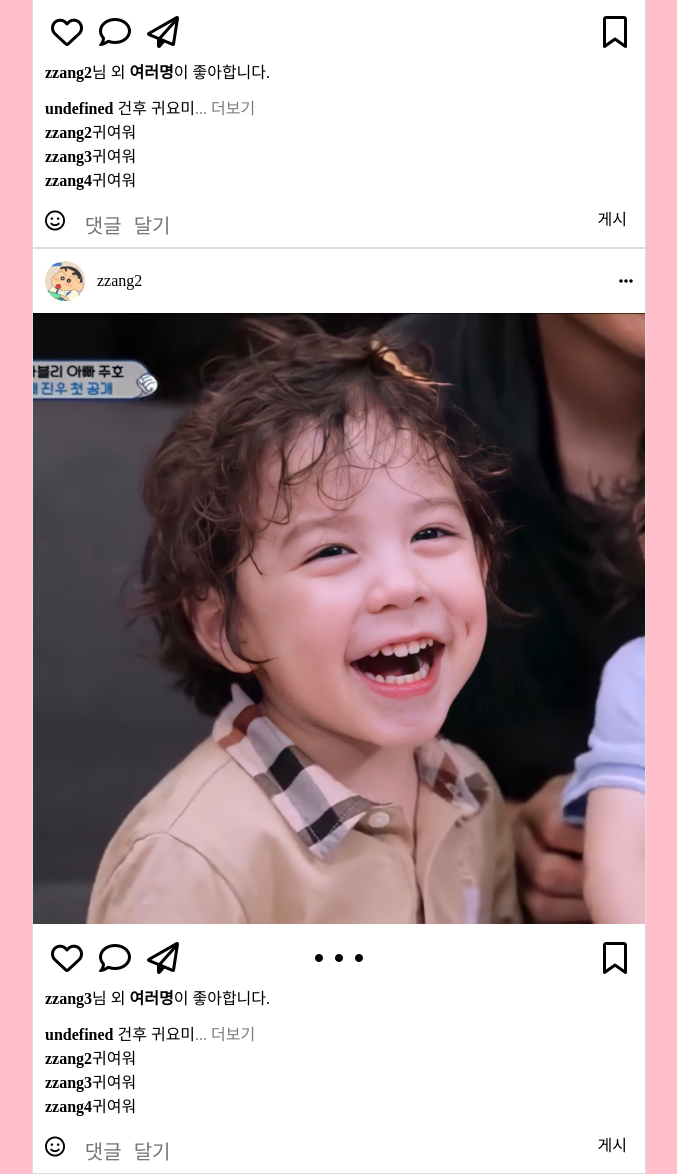
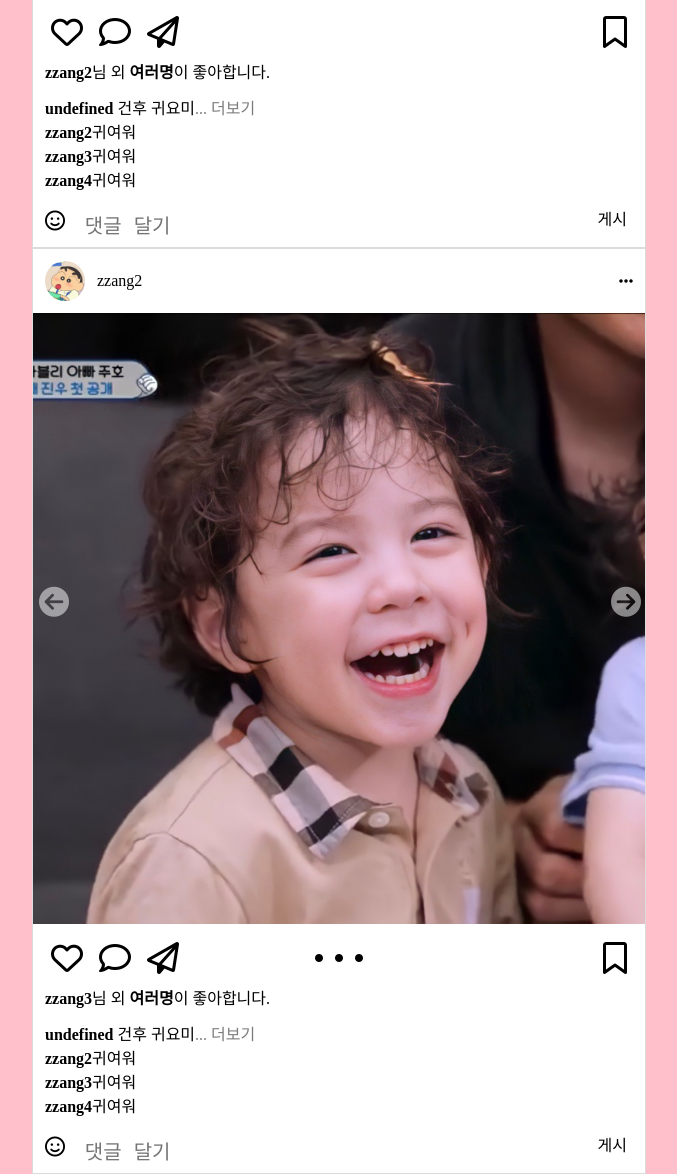
Before and after one commit to sookyung93/Instagram, a plain HTML site: page index.html in a window 1280 px wide. Shown: the part 832-2006 px from the top of the page, without its empty margins (224-901 px from the left). Drawn offline with Linux system fonts and the light colour scheme.

Commit message:
add feed arrow buttons:

```diff
--- a/main.js
+++ b/main.js
@@ -24,17 +24,25 @@ function createFeedHtmlString(feedUser) {
   const feed = feedUser.feed;
   const photos = feed.card__photo;
   let imgHtml = '';
-  let buttonHtml = '';
+  let doteBtnHtml = '';
+  let arrowBtnHtml = '';
   if (photos.length >= 2) {
+    arrowBtnHtml = `<div class="feed__btn__box">
+      <button class="feed__button prev">
+        <i class="fas fa-arrow-circle-left" data-key="prev"></i>
+      </button>
+      <button class="feed__button next">
+        <i class="fas fa-arrow-circle-right" data-key="next"></i>
+      </button>
+    </div>`;
     for (let i = 0; i < photos.length; i++) {
       const photo = photos[i];
       imgHtml += `<div class="card__photo__inner" style="width:100%"> <img src="${photo}" alt="" /> </div>`;
-      buttonHtml += `<button class="icon__dote fas fa-circle" data-feednum=${feedUser.num} data-dotenum=${i}></button>`;
+      doteBtnHtml += `<button class="icon__dote fas fa-circle" data-feednum=${feedUser.num} data-dotenum=${i}></button>`;
     }
   } else {
     imgHtml = `<div class="card__photo__inner" style="width:100%"> <img src="${photos[0]}" alt=""/> </div>`;
   }
-
   const text = feed.comment__text;
   let textHTMl;
   if (text.length > 1) {
@@ -58,7 +66,8 @@ function createFeedHtmlString(feedUser) {
     </div>
     <div class="card__photo__container">
       <div class="card__photo card${feedUser.num}"  style="width: ${feed.card__photo.length}00%">
-        ${imgHtml}
+      ${arrowBtnHtml}
+      ${imgHtml}
       </div>
     </div>
     <div class="card__icons">
@@ -71,7 +80,7 @@ function createFeedHtmlString(feedUser) {
       <button class="feed_icon icon__bookmark far fa-bookmark" data-shape="bookmark" data-detail="empty__bookmark"></button>
       <button class="feed_icon icon__bookmark full hidden fas fa-bookmark" data-shape="bookmark" data-detail="full__bookmark"></button>
       <div class="icons__middle">
-        ${buttonHtml}
+        ${doteBtnHtml}
       </div>
     </div>
     <div class="card__bottom">
@@ -245,6 +254,7 @@ function addBtnEvent() {
   addStoryBtnEvent();
   feedBtnEvent();
   feedDoteEvent();
+  // feedArrowBtnEvent();
 }
 
 loadUsers()
--- a/style.css
+++ b/style.css
@@ -13,6 +13,7 @@
   --card-padding: 12px;
   --profile-image-big-size: 80px;
   --profile-image-small-size: 40px;
+  --contents-width: 614px;
 
   /*Animation*/
   --animation-duration: 0.7s;
@@ -112,7 +113,7 @@ li {
 }
 
 .contents {
-  width: 614px;
+  width: var(--contents-width);
   background-color: greenyellow; /*삭제*/
 }
 
@@ -198,6 +199,21 @@ li {
   display: flex;
   overflow: hidden;
   transition: var(--animation-duration);
+  position: relative;
+}
+
+.feed__btn__box {
+  position: absolute;
+  width: var(--contents-width);
+  display: flex;
+  justify-content: space-between;
+  bottom: 50%;
+}
+
+.feed__button {
+  color: var(--color-white);
+  opacity: 50%;
+  font-size: 30px;
 }
 
 .card__photo img {
```
